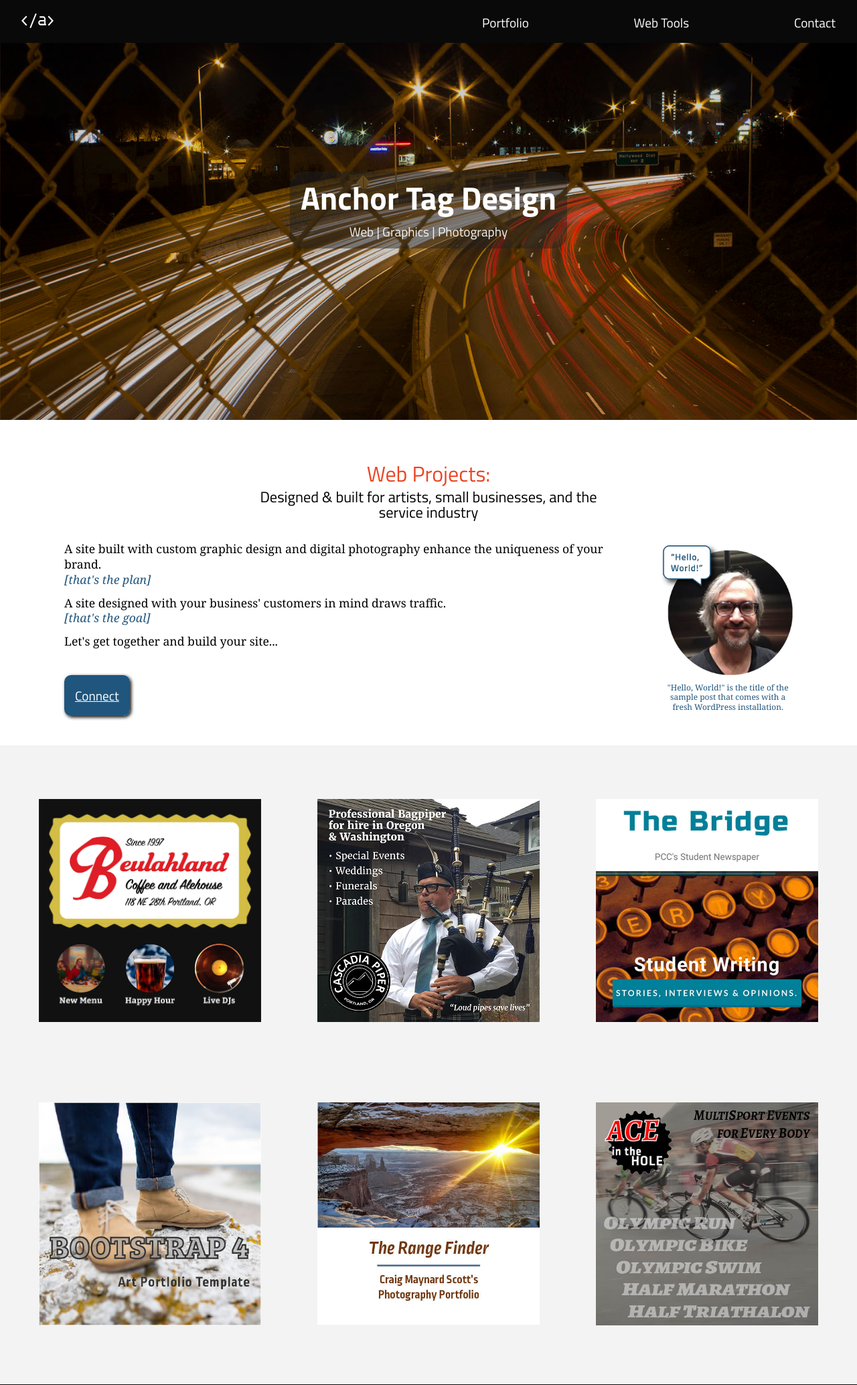
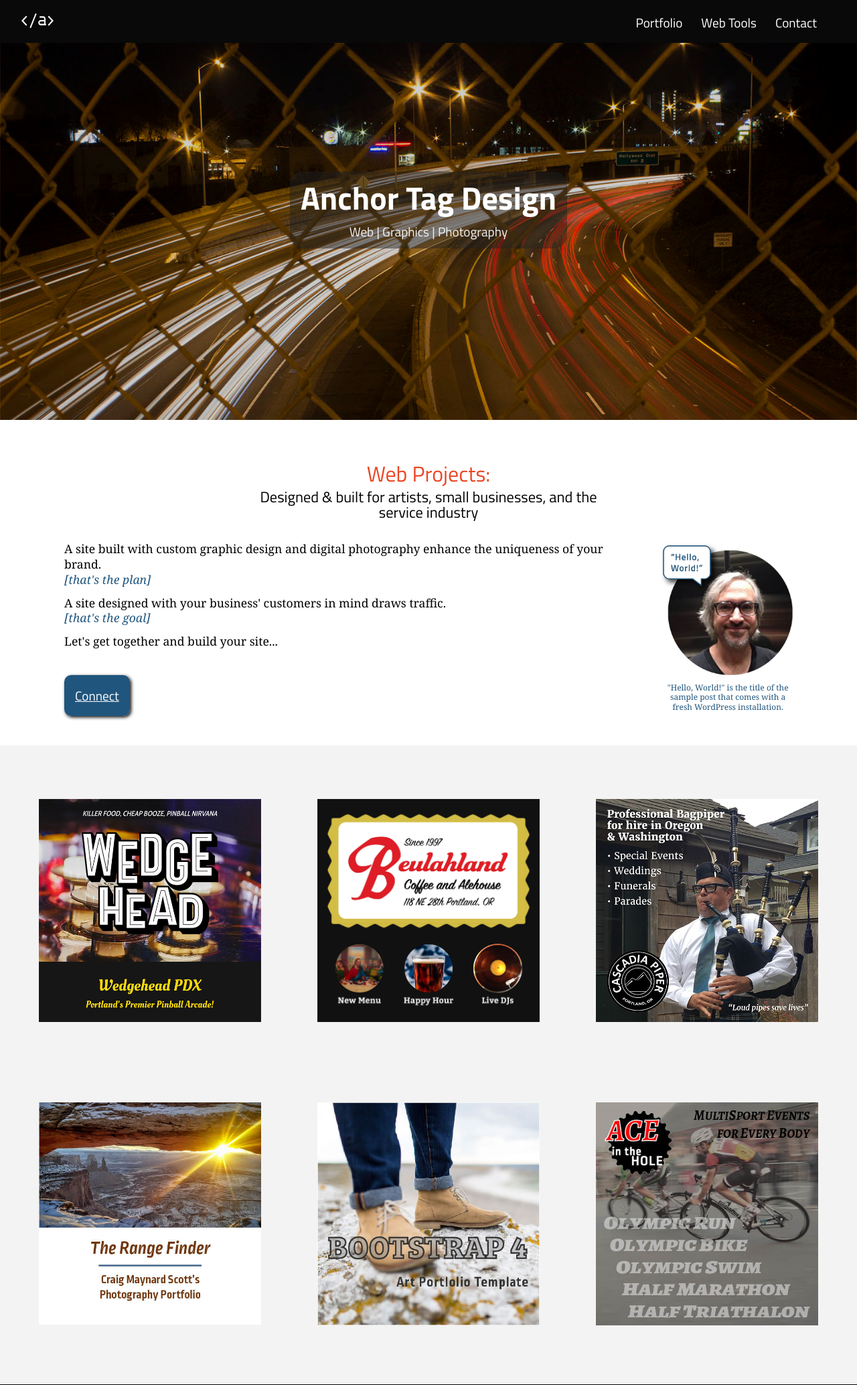
Before and after one commit to mariomax/ATD-2, a PHP site: page / in a window 1280 px wide. Shown: the top 2068 px of the page at 67% size. Run offline with PHP 8.4, Linux system fonts and the light colour scheme; some libraries are stand-ins or nearby versions.

Commit message:
Added Wedgehead to the dev site, edited portfolio layout.

```diff
--- a/css/overlay.css
+++ b/css/overlay.css
@@ -111,13 +111,14 @@
     flex-direction: row;
     -webkit-box-pack: justify;
     -ms-flex-pack: justify;
-    justify-content: space-between;
+    justify-content: flex-end;
     top: 0;
     padding-right: 2rem;
     margin-left: 25rem;
   }
   .overlay-nav ul li {
     font-size: 1.2rem;
+    padding-right: 1.75rem;
   }
 }
 @media (min-width: 900px) {
--- a/css/overlay.less
+++ b/css/overlay.less
@@ -124,12 +124,13 @@
       flex-direction: row;
       -webkit-box-pack: justify;
       -ms-flex-pack: justify;
-      justify-content: space-between;
+      justify-content: flex-end;
       top: 0;
       padding-right: 2rem;
       margin-left: 25rem;
       li {
         font-size: 1.2rem;
+        padding-right: 1.75rem;
       }
     }
   }
--- a/includes/portfolio.php
+++ b/includes/portfolio.php
@@ -19,6 +19,13 @@
 	</div>
 </section>
 <section class="thumbs" id="portfolio">
+	<a href="https://www.anchortagdesign.com/wedgie" target="_blank" rel="nofollow noopener" class="overlay-text">
+		<img src="images/wedgehead-cap.jpg" alt="Wedgehead pinball arcade Portland">
+		<div class="overlay">
+			<h2 class="h-on-hover">Wedgehead</h2>
+			<p class="p-on-hover">Wedgehead is the premier pinball arcade in Portland, Oregon. Serving bad-ass bar food, stiff drinks, and cold beer. Home to 25 rotating pinball machines from all eras. Their site is a fast, mobile first web build.</p>
+		</div>
+	</a>
 	<a href="https://www.beulahlandpdx.com" target="_blank" rel="nofollow noopener" class="overlay-text">
 		<img src="images/new-beulah.jpg" alt="Beulahland PDX">
 		<div class="overlay">
@@ -32,26 +39,19 @@
 		<h2 class="h-on-hover">Cascadia Piper</h2>
 		<p class="p-on-hover"><em>John Goff: The Cascadia Piper</em><br />A mobile first site was built from scratch with Twitter, Facebook and Schema markup to maximize SEO. A Facebook page feed, audio players, and an image gallery provide context. Contact info is above the fold for easy access.</p>
 	</div>
-</a>
-<a href="http://www.pccbridge.com" target="_blank" rel="nofollow noopener" class="overlay-text">
-	<img src="images/bridge.jpg" alt="PCC's student newspaper The Bridge">
-	<div class="overlay">
-		<h2 class="h-on-hover">PCC's The Bridge</h2>
-		<p class="p-on-hover"><em>The Bridge:</em> the student newspaper of Portland Community College (PCC). The WordPress site is updated each term. Legacy documentation and a child theme provide future stability as new editors work on the project.<span class="sign-off">-30-</span></p>
-	</div>
-</a>
-	<a href="http://www.anchortagdesign.com/boots4" target="_blank" rel="nofollow noopener" class="overlay-text">
-		<img src="images/boots-thumb.jpg" alt="bootstrap 4 template logo">
-		<div class="overlay">
-			<h2 class="h-on-hover">Bootstrap 4</h2>
-			<p class="p-on-hover">This sample site is built with Bootstrap 4, a popular and versitile framework for web development. It features HTML &amp; CSS templates for forms, buttons, navigation systems other elements for building responsive web design.</p>
-		</div>
 	</a>
 	<a href="https://www.worldwidewario.com/cms" target="_blank" rel="nofollow noopener" class="overlay-text">
 		<img src="images/maynard.jpg" alt="the range finder">
 		<div class="overlay">
 			<h2 class="h-on-hover">Maynard's site</h2>
 			<p class="p-on-hover">This is <em>Craig Maynard Scott's</em> photography portfolio. Currently, it's just sample images &amp; placeholder text. Live site coming fall 2018. Features: mobile first design, image galleries, and social media links.</p>
+		</div>
+	</a>
+	<a href="http://www.anchortagdesign.com/boots4" target="_blank" rel="nofollow noopener" class="overlay-text">
+		<img src="images/boots-thumb.jpg" alt="bootstrap 4 template logo">
+		<div class="overlay">
+			<h2 class="h-on-hover">Bootstrap 4</h2>
+			<p class="p-on-hover">This sample site is built with Bootstrap 4, a popular and versitile framework for web development. It features HTML &amp; CSS templates for forms, buttons, navigation systems other elements for building responsive web design.</p>
 		</div>
 	</a>
 	<a href="https://www.anchortagdesign.com/ace" target="_blank" rel="nofollow noopener" class="overlay-text">
```
Also changed, not shown: images/wedgehead-1x1-logo.jpg (added), images/wedgehead-1x1.jpg (added), images/wedgehead-cap.jpg (added), images/wedgehead.jpg (added), 1 other file.
